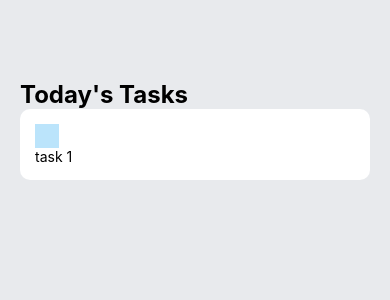
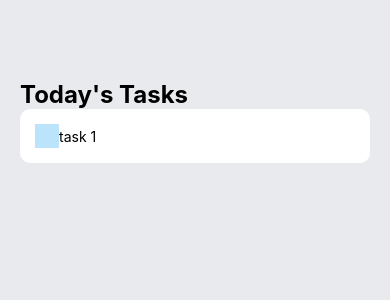
Before and after one commit to amine-omari/todo-mobile-app, a React Native app: screen / in a window 390 px wide. Shown: the top 300 px of the page. Built offline with nearby package versions, Linux system fonts and the light colour scheme.

Commit message:
feat: add itemLeft style

```diff
--- a/components/Task.js
+++ b/components/Task.js
@@ -20,7 +20,11 @@ const styles = StyleSheet.create({
     padding: 15,
     borderRadius: 10,
   },
-  itemLeft: {},
+  itemLeft: {
+    flexDirection: "row",
+    alignItems: "center",
+    flexWrap: "wrap",
+  },
   square: {
     width: 24,
     height: 24,
```
